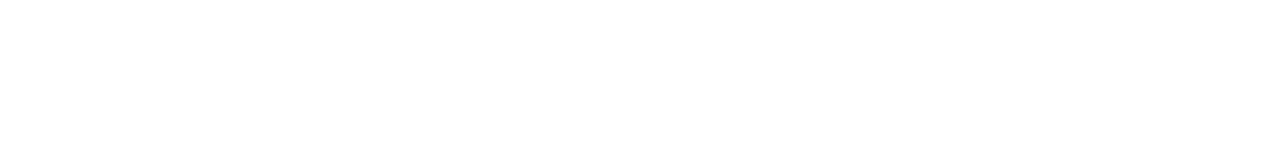
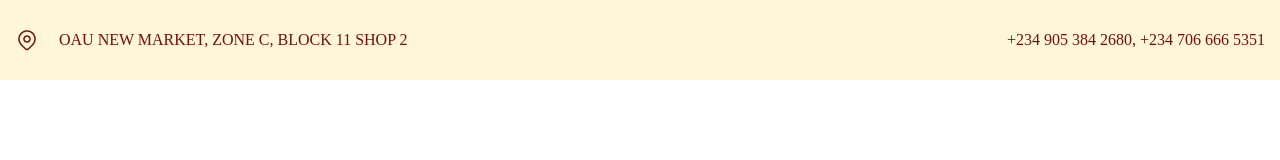
Before and after one commit to Adelabuadeleke/lordfaithstore, a plain HTML site: page index.html in a window 1280 px wide. Drawn offline with Linux system fonts and the light colour scheme.

Commit message:
navbar structure and style completed

```diff
--- a/css/style.css
+++ b/css/style.css
@@ -0,0 +1,23 @@
+body {
+ margin: 0;
+ padding: 0;
+}
+
+nav {
+ display: flex;
+ justify-content: space-between;
+ align-items: center;
+ background: #fff6d8;
+ padding: 15px;
+ color: #720f0f;
+}
+
+.nav__one {
+ display: flex;
+ align-items: center;
+
+}
+
+.nav__one>img {
+ margin-right: 20px;
+}
--- a/index.html
+++ b/index.html
@@ -4,9 +4,17 @@
     <meta charset="UTF-8">
     <meta http-equiv="X-UA-Compatible" content="IE=edge">
     <meta name="viewport" content="width=device-width, initial-scale=1.0">
+    <link rel="stylesheet" href="css/style.css">
     <title>Lord Faith Store</title>
 </head>
 <body>
+    <nav>
+        <div class="nav__one">
+            <img src="img/LocationMarkerOutline.png" alt="">
+            <p>OAU NEW MARKET, ZONE C, BLOCK 11 SHOP 2</p>
+        </div>
 
+        <p>+234 905 384 2680, +234 706 666 5351</p>
+    </nav>
 </body>
 </html>
```
